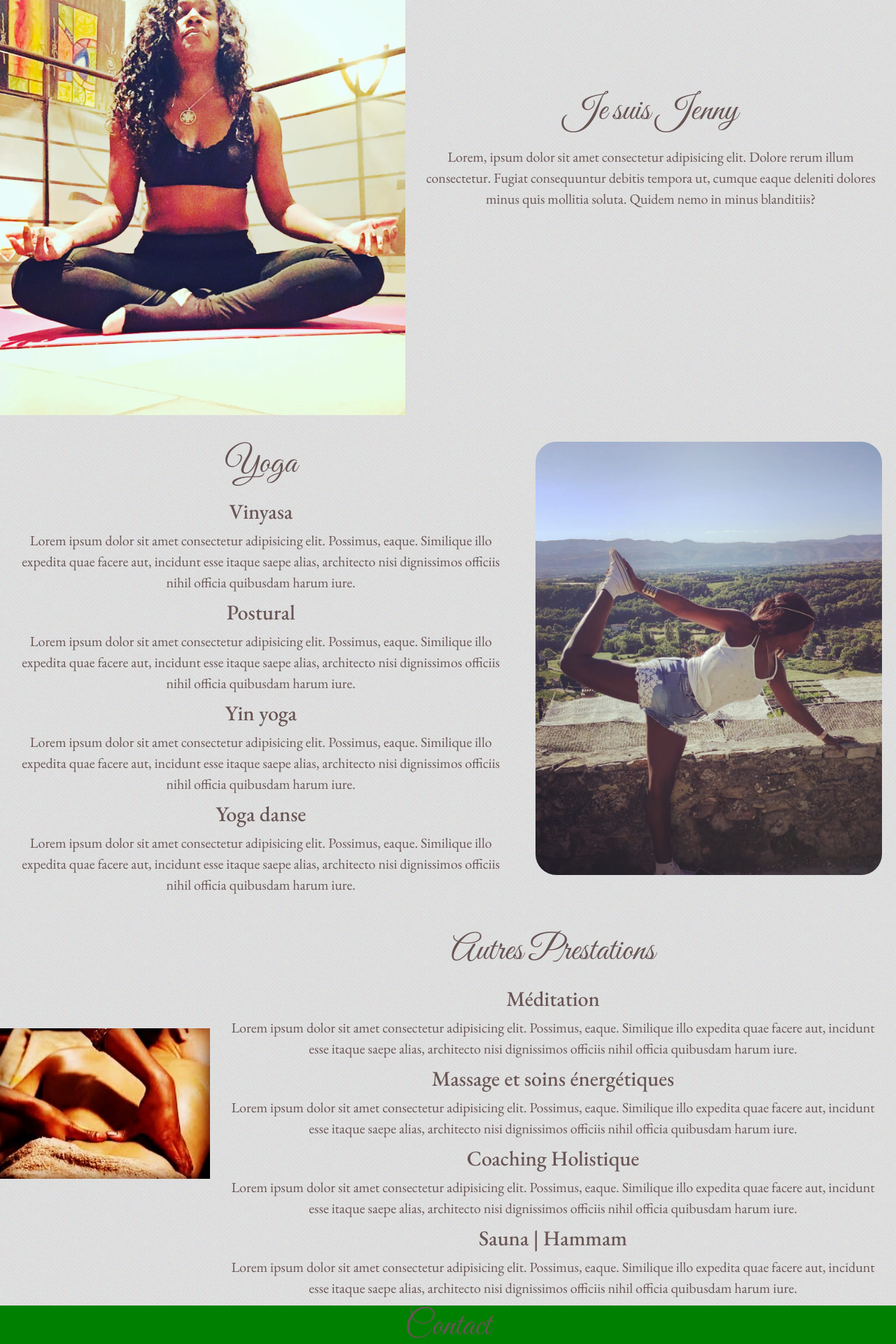
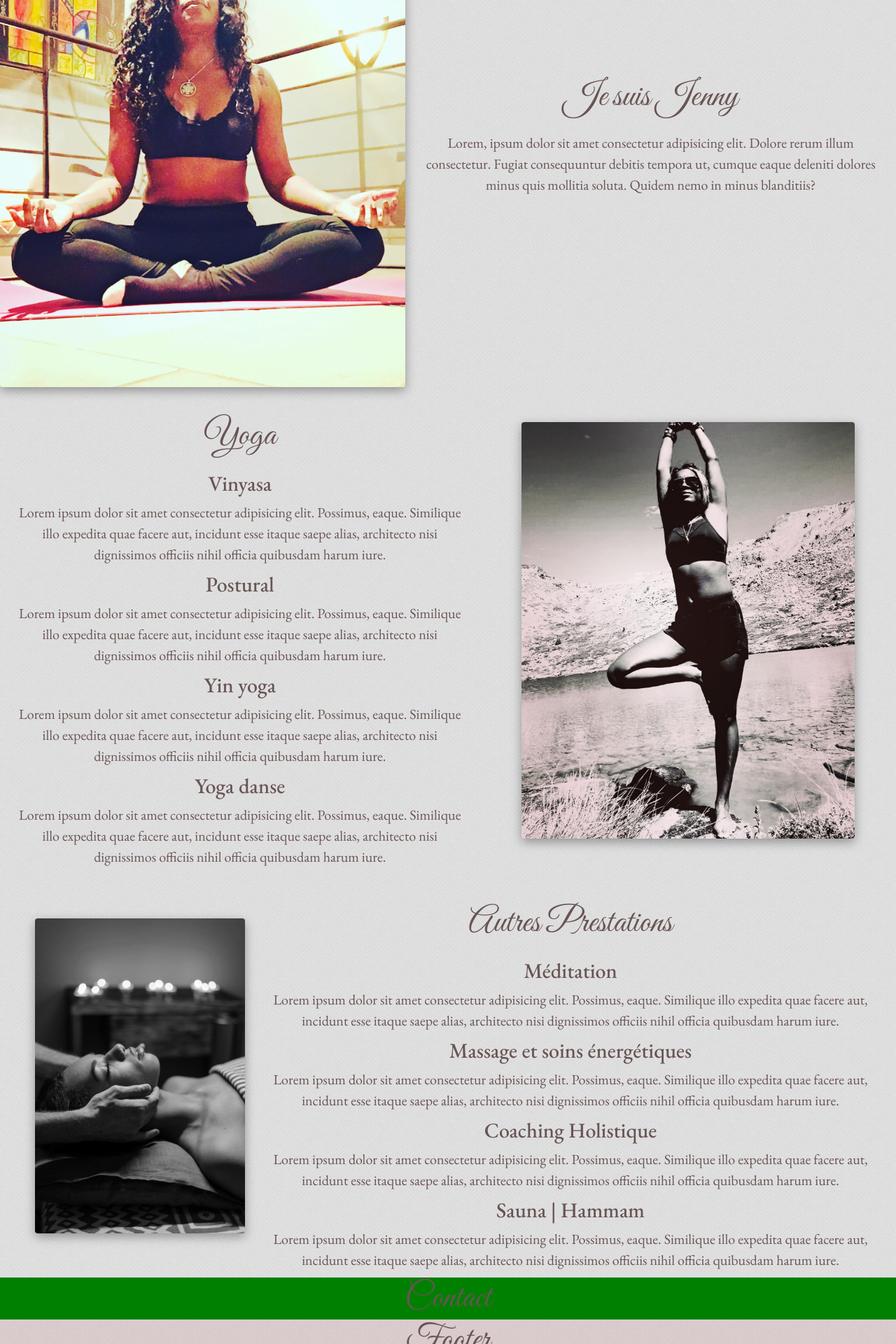
Before and after one commit to GeorginaMudditt/JennyYoga, a React (Vite) app: page / in a window 1280 px wide. Shown: the part 880-2800 px from the top of the page at 70% size. Built offline with nearby package versions, Linux system fonts and the light colour scheme; a web font is replaced by a local one.

Commit message:
switch images, change image styling

```diff
--- a/src/AutresPrestations.css
+++ b/src/AutresPrestations.css
@@ -14,6 +14,10 @@
 
 .AutresPrestations .massage {
   width: 300px;
+  margin-left: 50px;
+  box-shadow: rgba(0, 0, 0, 0.35) 0px 5px 15px;
+  border-radius: 4px;
+  filter: grayscale(1);
 }
 
 .Jenny .jenny-intro-text {
--- a/src/AutresPrestations.tsx
+++ b/src/AutresPrestations.tsx
@@ -1,6 +1,6 @@
 import "./App.css";
 import "./AutresPrestations.css";
-import massage from "./assets/massage.jpg";
+import massage from "./assets/massage2.jpg";
 
 function AutresPrestations() {
   return (
--- a/src/Intro.tsx
+++ b/src/Intro.tsx
@@ -44,7 +44,11 @@ function Intro() {
           >
             <FaSquareInstagram className="socials-icon" />
           </a>
-          <a href="" target="_blank" rel="noreferrer">
+          <a
+            href="https://www.tiktok.com/@userfytllk7yau"
+            target="_blank"
+            rel="noreferrer"
+          >
             <FaTiktok className="socials-icon" />
           </a>
           <audio ref={audioRef} loop>
--- a/src/Jenny.css
+++ b/src/Jenny.css
@@ -6,6 +6,9 @@
 
 .Jenny .lotus {
   width: 100%;
+  border-radius: 4px;
+  margin-top: -40px;
+  box-shadow: rgba(0, 0, 0, 0.35) 0px 5px 15px;
 }
 
 .Jenny .jenny-intro-text {
--- a/src/Yoga.css
+++ b/src/Yoga.css
@@ -13,9 +13,9 @@
 }
 
 .Yoga .outside-yoga {
-  width: 100%;
-  padding: 20px;
-  border-radius: 50px;
+  width: 80%;
+  box-shadow: rgba(0, 0, 0, 0.35) 0px 5px 15px;
+  border-radius: 4px;
 }
 
 .Jenny .jenny-intro-text {
--- a/src/Yoga.tsx
+++ b/src/Yoga.tsx
@@ -1,6 +1,6 @@
 import "./App.css";
 import "./Yoga.css";
-import outside from "./assets/outside.jpg";
+import outside from "./assets/yoga-outside.jpg";
 
 function Yoga() {
   return (
```
Also changed, not shown: src/assets/massage2.jpg (added), src/assets/yoga-outside.jpg (added).
